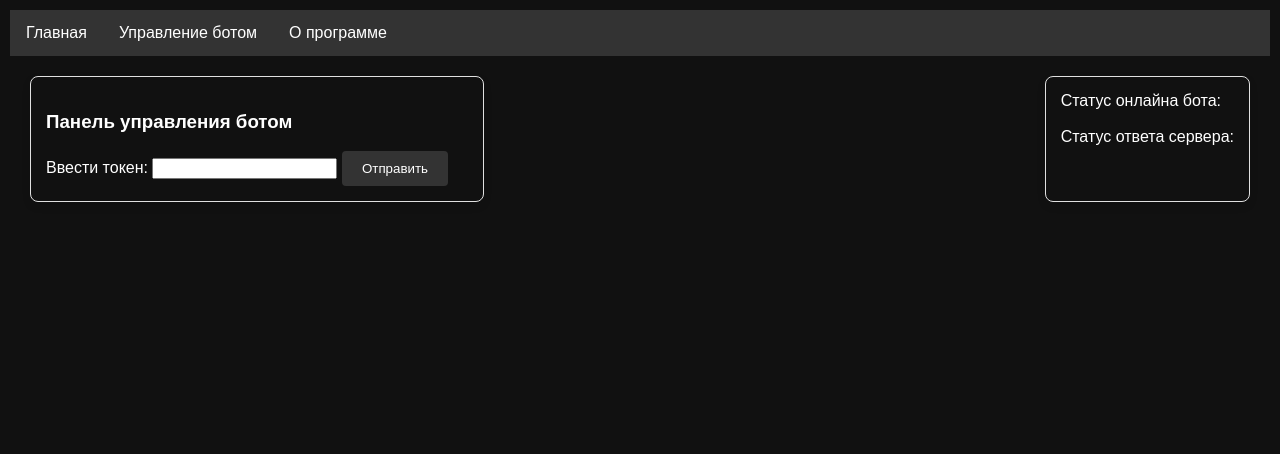
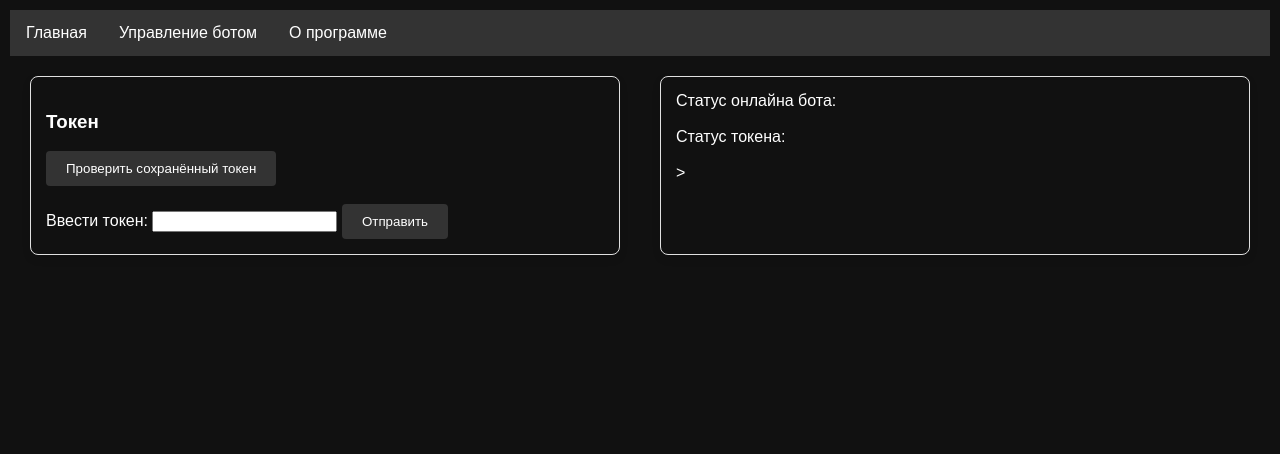
Before and after one commit to AngelsAndDemonsDM/DM-Bot-server, a Python web app: template Code.DM-Bot/templates/bot.html in a window 1280 px wide. Shown: the top 454 px of the page. Run offline with Jinja, Linux system fonts and the light colour scheme; the template is opened without the code that fills it, so the values that code supplies are empty; some libraries are stand-ins or nearby versions.

Commit message:
Я заебался

```diff
--- a/Code.DM-Bot/templates/bot.html
+++ b/Code.DM-Bot/templates/bot.html
@@ -21,11 +21,11 @@
             flex: 1;
         }
 
-        .active {
+        .green {
             color: rgb(0, 255, 0);
         }
 
-        .inactive {
+        .red {
             color: red;
         }
     </style>
@@ -38,30 +38,24 @@
         <li><a href="/about">О программе</a></li>
     </ul>
 
+
     <div class="container">
-        <div class="card">
-            <div class="card-content">
+        <div class="input-column card card-content">
+            <!-- Работа с токеном -->
+            <h3>Токен</h3>
+            <button onclick="hasToken()">Проверить сохранённый токен</button> <br><br>
 
-                <h3>Панель управления ботом</h3>
-
-                <!-- Ввод токена бота -->
-                <div class="input-column">
-                    <label for="botToken">Ввести токен:</label>
-                    <input type="text" id="botToken">
-                    <button onclick="sendToken()">Отправить</button>
-                </div>
-
-            </div>
+            <label for="botToken">Ввести токен:</label>
+            <input type="text" id="botToken">
+            <button onclick="sendToken()">Отправить</button>
         </div>
 
-        <div class="card">
-            <div class="card-content">
-                Статус онлайна бота: <p style="display: inline;" id="botStatus"></p><br><br>
-                <div class="output-column">
-                    Статус ответа сервера:
-                    <p id="anserFromPy"></p>
-                </div>
-            </div>
+        <div class="output-column card card-content">
+            Статус онлайна бота: <p style="display: inline;" id="botStatus"></p><br><br>
+
+            Статус токена: <p style="display: inline;" id="botHasToken"></p><br><br>
+
+            > <p style="display: inline;" id="anserFromPy"></p>
         </div>
     </div>
 
@@ -75,9 +69,9 @@
     var socket = io.connect('http://' + document.domain + ':' + location.port);
 
     // Обновление статуса бота //
-    document.addEventListener("DOMContentLoaded", onPageLoad);
+    document.addEventListener("DOMContentLoaded", onPageLoadForStatus);
 
-    function onPageLoad() { // Создаём цикл обновлений на каждые 5 секунд
+    function onPageLoadForStatus() { // Создаём цикл обновлений на каждые 5 секунд
         setInterval(statusBot, 5000);
         statusBot();
     }
@@ -91,24 +85,48 @@
 
         if (data == true) {
             botStatusElement.textContent = "Онлаин";
-            botStatusElement.classList.add('active');
-            botStatusElement.classList.remove('inactive');
+            botStatusElement.classList.add('green');
+            botStatusElement.classList.remove('red');
         } else {
             botStatusElement.textContent = "Оффлаин";
-            botStatusElement.classList.add('inactive');
-            botStatusElement.classList.remove('active');
+            botStatusElement.classList.add('red');
+            botStatusElement.classList.remove('green');
         }
     })
 
-    // Настройка токена для бота //
+    // Работа с токеном //
+    document.addEventListener("DOMContentLoaded", onPageLoadForToken);
+
+    function onPageLoadForToken() { // Загружаем токен из бинарника
+        hasToken();
+    }
+
     function sendToken() { // Отправка даты на обработку для кода
         var botToken = document.getElementById("botToken").value;
         socket.emit('sendToken', botToken);
     }
 
+    function hasToken() { // Проверка есть ли токен
+        socket.emit('isHasToken');
+    }
+
+    socket.on('getIsHasToken', function(data) {
+        var botStatusElement = document.getElementById("botHasToken");
+
+        if (data == true) {
+            botStatusElement.textContent = "Существует";
+            botStatusElement.classList.add('green');
+            botStatusElement.classList.remove('red');
+        } else {
+            botStatusElement.textContent = "Не существует";
+            botStatusElement.classList.add('red');
+            botStatusElement.classList.remove('green');
+        }
+    })
+
     // Связь бота с пользователем //
     socket.on('anserFromPy', function(data) { // Обновляем поле и говорим что хотели
-        document.getElementById("anserFromPy").textContent = data;
+        document.getElementById("anserFromPy").innerHTML = data;
     });
 </script>
 
```
Also changed, not shown: Code.DM-Bot/html/pages/bot.py (+52 -2 lines), Code.DM-Bot/tests/test_file_work.py (+1 -1 lines).
